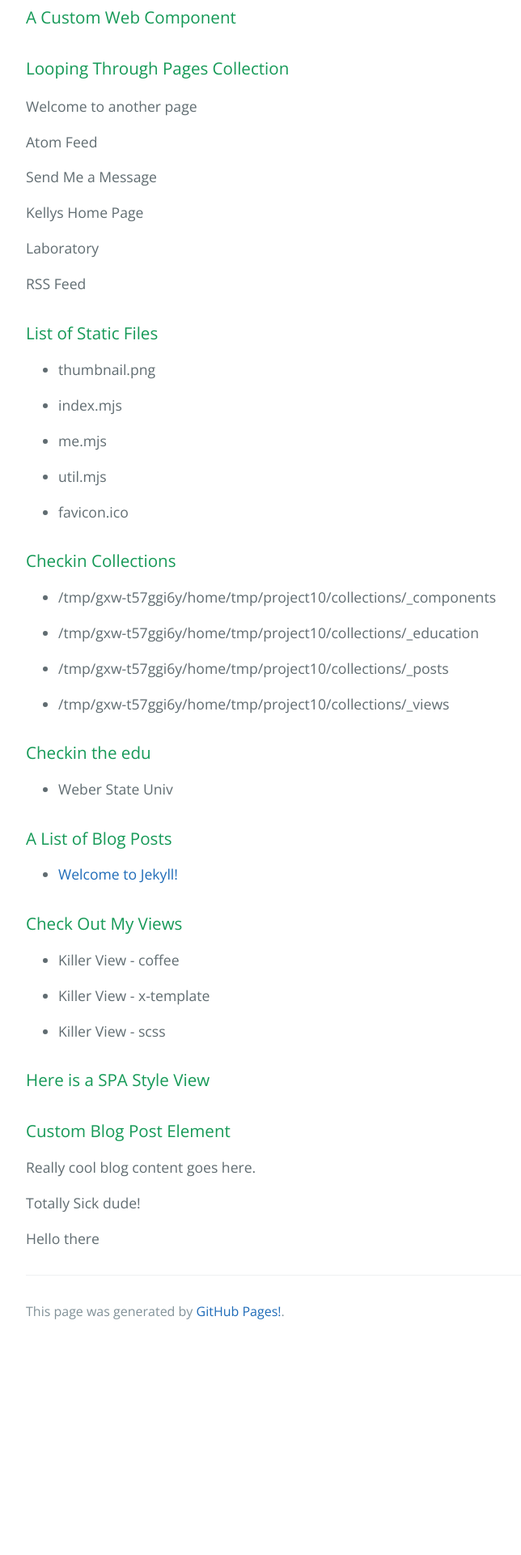
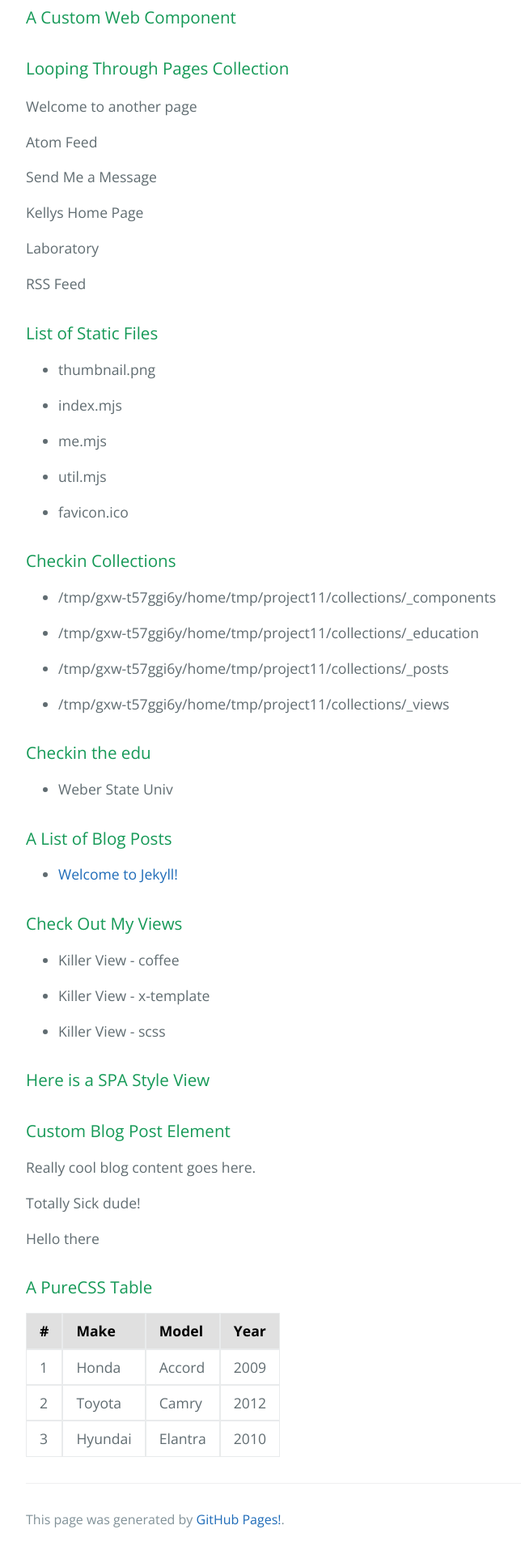
Before and after one commit to kferrone/kferrone.github.io, a Jekyll site: the page built from pages/lab.md, in a window 1280 px wide. Shown: the part 755-2675 px from the top of the page at 81% size, without its empty margins (192-836 px from the left). Built offline with Jekyll 4.4.1, drawn with Linux system fonts in a browser that asks for light colours; nearby versions of some CDN libraries; before the commit the page ends 2418 px from its top, so only the background shows below that.

Commit message:
simplified the build and wrapped the js in iife. Also added PureCSS theme.

```diff
--- /dev/null
+++ b/_includes/iife.js
@@ -0,0 +1,5 @@
+(function() {
+
+    {{ include.content }}
+
+}).call(this);
--- a/assets/main.js
+++ b/assets/main.js
@@ -4,8 +4,9 @@ import('/assets/modules/index.mjs').then((util) => {
 
   console.log('The special message is: ' + util.doHello());
 
-  const define = window.hybrids.define;
-  const html = window.hybrids.html;
+  const hybrids = window.hybrids;
+  const customElements = window.customElements;
+
   //const util = module.util;
   const ignoredElements = [
     'simple-counter'
--- a/assets/style.scss
+++ b/assets/style.scss
@@ -4,7 +4,7 @@
 @import 'jekyll-theme-cayman';
 
 {% for view in site.views %}
-{% if view.type == 'scss' %}
+{% if view.type == 'scss' or view.type == 'css' or view.type == 'sass' %}
 
 {{ view.content }}
 
@@ -14,3 +14,7 @@
 blog-post {
     --blog-title-color: rgb(0, 38, 255);
 }
+
+.main-content table {
+    display: contents;
+}
--- a/collections/_components/ComplexCounter.js
+++ b/collections/_components/ComplexCounter.js
@@ -6,6 +6,9 @@ class: ComplexCounter
 template: inline
 provider: hybrids
 ---
+
+const define = hybrids.define;
+const html = hybrids.html;
 
 class ComplexCounter {
     constructor() {
@@ -18,3 +21,6 @@ class ComplexCounter {
     }
 
 }
+
+define('complex-counter',new ComplexCounter());
+ignoredElements.push('complex-counter');
--- a/collections/_components/kfShadowTest.js
+++ b/collections/_components/kfShadowTest.js
@@ -6,7 +6,7 @@ class: ShadowTest
 template: inline
 provider: webComponents
 ---
-class ShadowTest extends HTMLElement {
+customElements.define('kf-shadow-test',class ShadowTest extends HTMLElement {
 
     // Can define constructor arguments if you wish.
     constructor() {
@@ -29,4 +29,6 @@ class ShadowTest extends HTMLElement {
     toggleDrawer() {
 
     }
-}
+});
+
+ignoredElements.push('kf-shadow-test');
--- a/collections/_views/killer-view/killer-view.coffee
+++ b/collections/_views/killer-view/killer-view.coffee
@@ -1,11 +1,8 @@
 ---
 title: Killer View
 type: coffee
-selector: killer-view
-class: KillerView
 ---
-
-@KillerView =
+Vue.component('killer-view', {
     template: '#killer-view'
     data: ->
         {
@@ -19,3 +16,4 @@ class: KillerView
                 console.log('The killer view was clicked! ')
                 return
         }
+})
--- a/pages/lab.md
+++ b/pages/lab.md
@@ -92,3 +92,39 @@ So here we go.
 <div id="apply-test">
   Hello there
 </div>
+
+### A PureCSS Table
+
+<table class="pure-table">
+    <thead>
+        <tr>
+            <th>#</th>
+            <th>Make</th>
+            <th>Model</th>
+            <th>Year</th>
+        </tr>
+    </thead>
+
+    <tbody>
+        <tr>
+            <td>1</td>
+            <td>Honda</td>
+            <td>Accord</td>
+            <td>2009</td>
+        </tr>
+
+        <tr>
+            <td>2</td>
+            <td>Toyota</td>
+            <td>Camry</td>
+            <td>2012</td>
+        </tr>
+
+        <tr>
+            <td>3</td>
+            <td>Hyundai</td>
+            <td>Elantra</td>
+            <td>2010</td>
+        </tr>
+    </tbody>
+</table>
```
Also changed, not shown: _includes/head.html (+6 -2 lines), _includes/viewGenerator.js (+10 -22 lines), collections/_components/BlogPost.js (+19 -6 lines), 1 other file.
